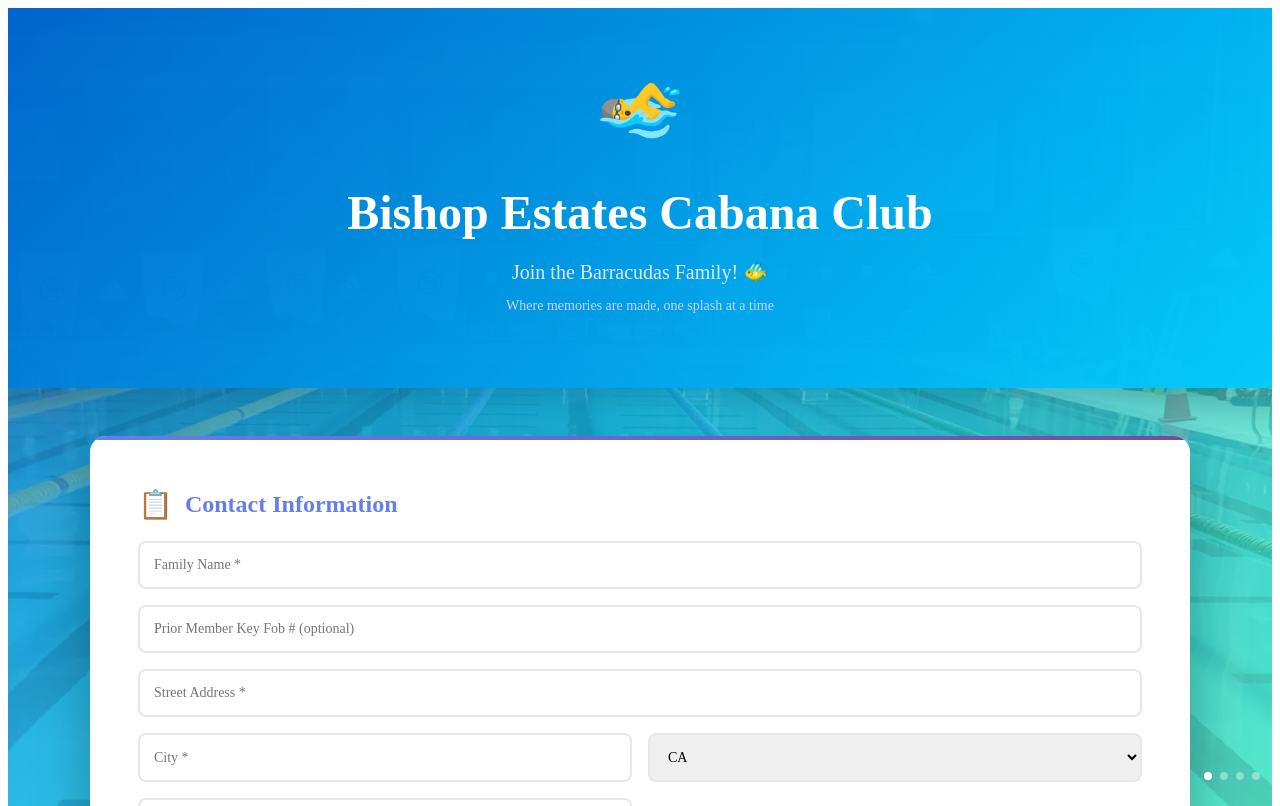
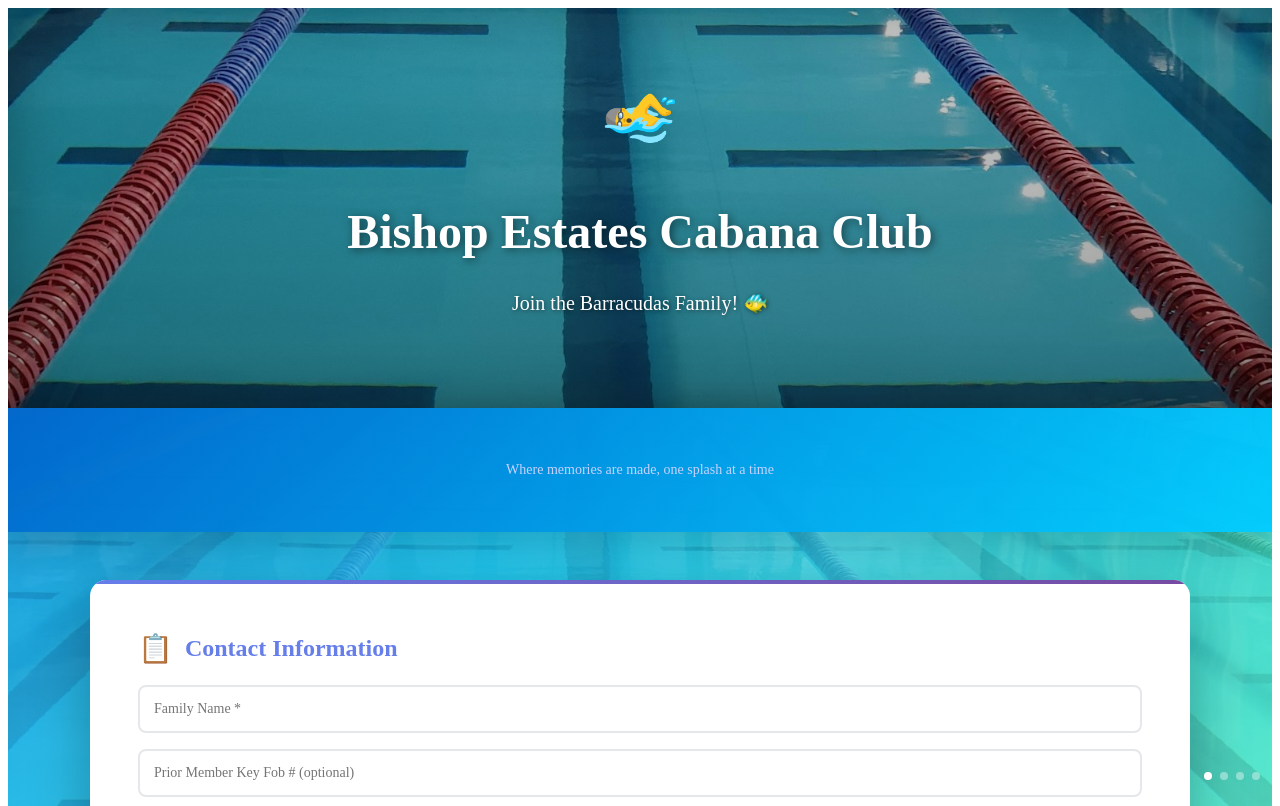
Before and after one commit to n2223536/bishop-pool-app, a Next.js app: page / in a window 1280 px wide. Shown: the top 806 px of the page. Built offline with nearby package versions, Linux system fonts and the light colour scheme.

Commit message:
Move photos to hero section at top - visible carousel

```diff
--- a/pages/index.tsx
+++ b/pages/index.tsx
@@ -165,12 +165,43 @@ export default function Home() {
         pointerEvents: 'none',
         zIndex: 0
       }}/>
+      {/* Photo Carousel Hero */}
+      <div style={{
+        position: 'relative',
+        width: '100%',
+        height: '400px',
+        backgroundImage: `url('/${poolImages[bgImageIndex]}')`,
+        backgroundSize: 'cover',
+        backgroundPosition: 'center',
+        backgroundAttachment: 'fixed',
+        transition: 'background-image 0.8s ease-in-out',
+        zIndex: 2,
+        boxShadow: 'inset 0 0 60px rgba(0,0,0,0.3)'
+      }}>
+        {/* Overlay text */}
+        <div style={{
+          position: 'absolute',
+          top: 0,
+          left: 0,
+          right: 0,
+          bottom: 0,
+          background: 'linear-gradient(180deg, rgba(0,0,0,0.2) 0%, rgba(0,0,0,0.4) 100%)',
+          display: 'flex',
+          flexDirection: 'column',
+          justifyContent: 'center',
+          alignItems: 'center',
+          color: 'white',
+          textAlign: 'center'
+        }}>
+          <div style={{ fontSize: '64px', marginBottom: '16px' }}>🏊‍♂️</div>
+          <h1 style={{ fontSize: '48px', fontWeight: 'bold', marginBottom: '12px', textShadow: '2px 2px 8px rgba(0,0,0,0.5)' }}>Bishop Estates Cabana Club</h1>
+          <p style={{ fontSize: '20px', textShadow: '1px 1px 4px rgba(0,0,0,0.5)' }}>Join the Barracudas Family! 🐠</p>
+        </div>
+      </div>
+
       {/* Header with Hero */}
-      <header style={{ background: 'linear-gradient(135deg, rgba(0, 102, 204, 0.95) 0%, rgba(0, 204, 255, 0.95) 100%)', color: 'white', padding: '60px 20px', textAlign: 'center', boxShadow: '0 10px 40px rgba(0,0,0,0.2)', position: 'relative', zIndex: 2 }}>
+      <header style={{ background: 'linear-gradient(135deg, rgba(0, 102, 204, 0.95) 0%, rgba(0, 204, 255, 0.95) 100%)', color: 'white', padding: '40px 20px', textAlign: 'center', boxShadow: '0 10px 40px rgba(0,0,0,0.2)', position: 'relative', zIndex: 2 }}>
         <div style={{ maxWidth: '1000px', margin: '0 auto' }}>
-          <div style={{ fontSize: '72px', marginBottom: '16px' }}>🏊‍♂️</div>
-          <h1 style={{ fontSize: '48px', fontWeight: 'bold', marginBottom: '12px' }}>Bishop Estates Cabana Club</h1>
-          <p style={{ fontSize: '20px', color: '#e0e7ff', marginBottom: '8px' }}>Join the Barracudas Family! 🐠</p>
           <p style={{ fontSize: '14px', color: '#c7d2fe' }}>Where memories are made, one splash at a time</p>
         </div>
       </header>
```
